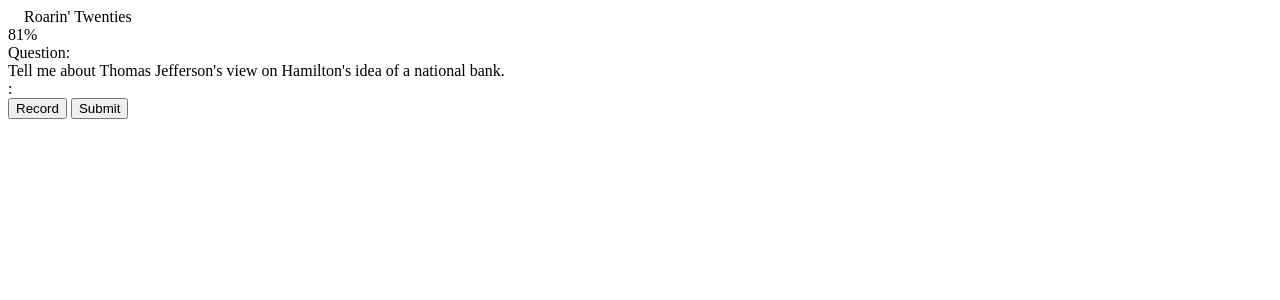
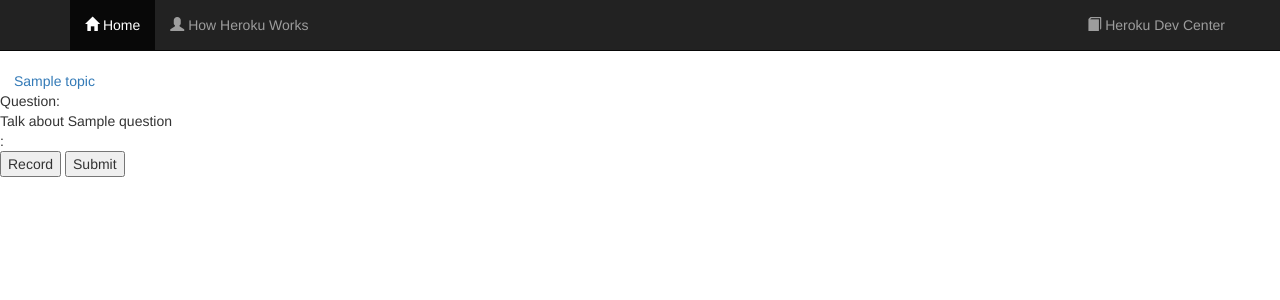
Before and after one commit to bhairavmehta95/Project-Chronicle, a Django app: template speech/templates/speech.html in a window 1280 px wide. Shown: the top 300 px of the page. Run offline with Django 3.2, Linux system fonts and the light colour scheme; tables that the repository leaves empty hold one stand-in row (values such as "Sample post"); the template is opened without the code that fills it: values that come from a table or form of the project are taken from there, most other values are stand-ins (such as "Sample title", 1, 10 or a date in 2020); some libraries are stand-ins or nearby versions.

Commit message:
oops broke it

```diff
--- a/speech/templates/class.html
+++ b/speech/templates/class.html
@@ -1,5 +1,6 @@
 <!DOCTYPE html>
 <html lang="en">
+{% include "base.html" %}
 <head>
   <title>Classes</title>
   <meta charset="utf-8">
--- a/speech/templates/questions.html
+++ b/speech/templates/questions.html
@@ -1,5 +1,6 @@
 <!DOCTYPE html>
 <html lang="en">
+{% include "base.html" %}
 <head>
   <title>{{ topic }}</title>
   <meta charset="utf-8">
--- a/speech/templates/speech.html
+++ b/speech/templates/speech.html
@@ -1,55 +1,60 @@
 <!DOCTYPE html>
 <html >
+
+  {% include "base.html" %}
+
   <head>
     <meta charset="UTF-8">
-    <title>Bhairav </title>
+    <title>Answering</title>
+    <meta name="viewport" content="width=device-width, initial-scale=1">
+
+
+      {% load static %}
+
+        <link rel="stylesheet" type="text/css" href="{% static 'css/speech.css' %}" />
+        <script type="text/javascript" src="{% static 'js/speech.js' %}"></script>
+
+  </head>
 
 
 
-
-        <link rel="stylesheet" href="css/style.css">
+  <body>
 
 
+    <div id="mainHeader" class="rounded-border shadow2">
+    <div class="hover-lighten header-wrapper">
+    <span id="subjectLink" style="margin-left:1em;"> <a href= "/{{class.class_id}}/{{ topic_id.topic_id }}"> {{ topic }} </a> </span>
 
-
-  </head>
-
-  <body>
-
-    <div id="mainHeader" class="rounded-border shadow2">
-  <div class="hover-lighten header-wrapper">
-    <span id="subjectLink" style="margin-left:1em;">Roarin' Twenties</span>
-    <div id="progressBar" class="rounded-border shadow3">
-      <div id="progressNumber">81%</div>
-      <div class="progressIndicator"></div>
-    </div>
   </div>
 </div>
 
 <div id="questionBox" class="rounded-border shadow2">
   <div for="Question" id="questionLabel" class="">Question:</div>
   <div id="questionContent">
-    <div class="left">Tell me about Thomas Jefferson's view on Hamilton's idea of a national bank.</div>
+    <div id="questionText"> Talk about {{ q.question_subject }} </div>
   </div>
   <div id="results">
-    <center><span class="final" id="final_span"></span> <span class="interim" id=                              "interim_span"></span> </center>
+    <center><span class="final" id="final_span"></span> <span class="interim" id="interim_span"></span> </center>
   </div>
   <div id="bottomRow">
     <div id="recordTimer" class="rounded-border">
       <span id="minutes"></span>:<span id="seconds"></span>
     </div>
     <div id="buttons">
-      <button id="recordButton" class="rounded-border" onClick="startButton()">Record</button>
+      <button id="recordButton" class="rounded-border">Record</button>
       <button id="submitButton" class="rounded-border disabled">Submit</button>
     </div>
   </div>
 </div>
-    <script src='https://code.jquery.com/jquery-2.2.4.min.js'></script>
-<script src='https://cdnjs.cloudflare.com/ajax/libs/jqueryui/1.11.4/jquery-ui.min.js'></script>
 
-        <script src="js/index.js"></script>
+  <form method="post" id = "form_transcript">
+    {% csrf_token %}
+    <input type ="hidden" id = "final_transcript" name = "final_transcript" value="">
+  </form>
 
 
+<script src='https://code.jquery.com/jquery-2.2.4.min.js'></script>
+<script src='https://cdnjs.cloudflare.com/ajax/libs/jqueryui/1.11.4/jquery-ui.min.js'></script>
 
 
   </body>
--- a/speech/templates/topics.html
+++ b/speech/templates/topics.html
@@ -1,5 +1,6 @@
 <!DOCTYPE html>
 <html lang="en">
+{% include "base.html" %}
 <head>
   <title>Topics in {{class}}</title>
   <meta charset="utf-8">
```
